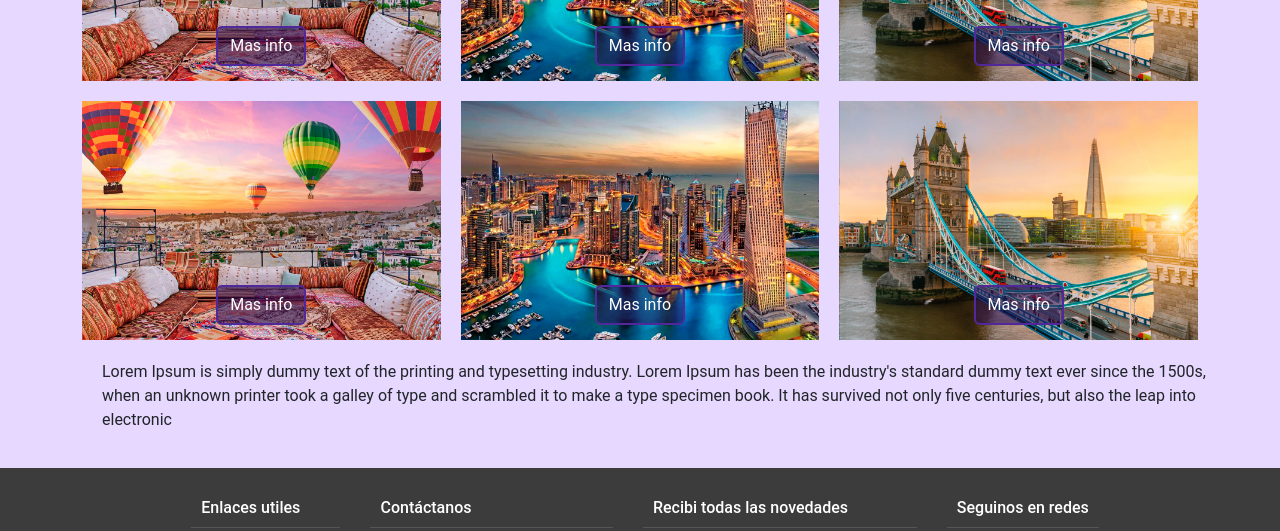
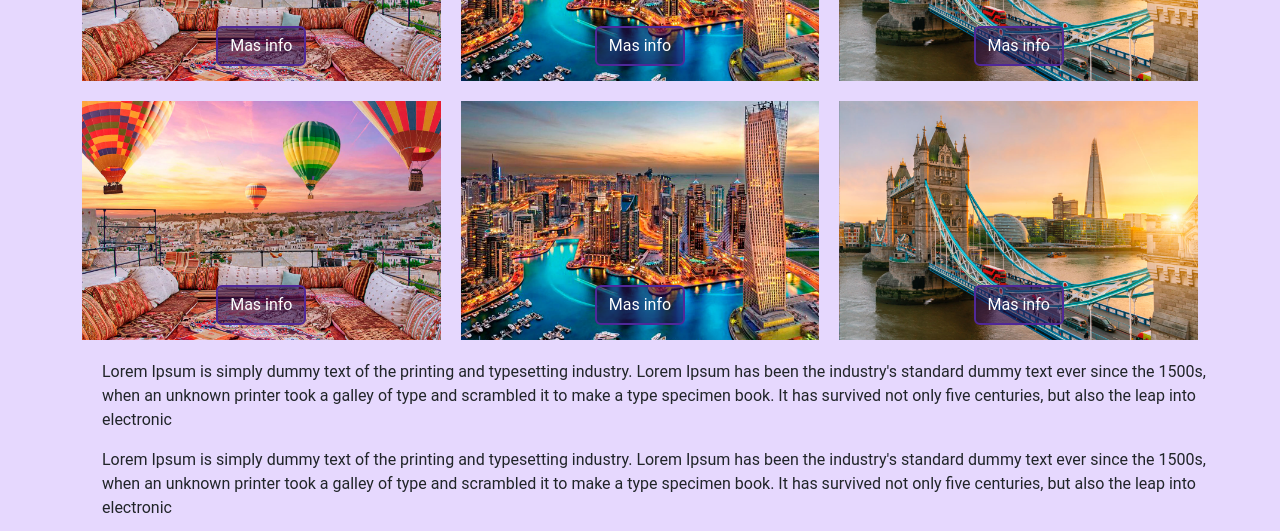
Before and after one commit to gabtaboada/Entrega2-Taboadagabriel, a plain HTML site: page pages/destinos.html in a window 1280 px wide. Shown: the part 796-1327 px from the top of the page. Drawn offline with nearby package versions, Linux system fonts and the light colour scheme.

Commit message:
modificando destinos

```diff
--- a/pages/destinos.html
+++ b/pages/destinos.html
@@ -112,6 +112,10 @@
                     industry's standard dummy text ever since the 1500s, when an unknown printer took a galley of type
                     and scrambled it to make a type specimen book. It has survived not only five centuries, but also the
                     leap into electronic</p>
+                <p>Lorem Ipsum is simply dummy text of the printing and typesetting industry. Lorem Ipsum has been the
+                    industry's standard dummy text ever since the 1500s, when an unknown printer took a galley of type
+                    and scrambled it to make a type specimen book. It has survived not only five centuries, but also the
+                    leap into electronic</p>
             </div>
 
 
```
